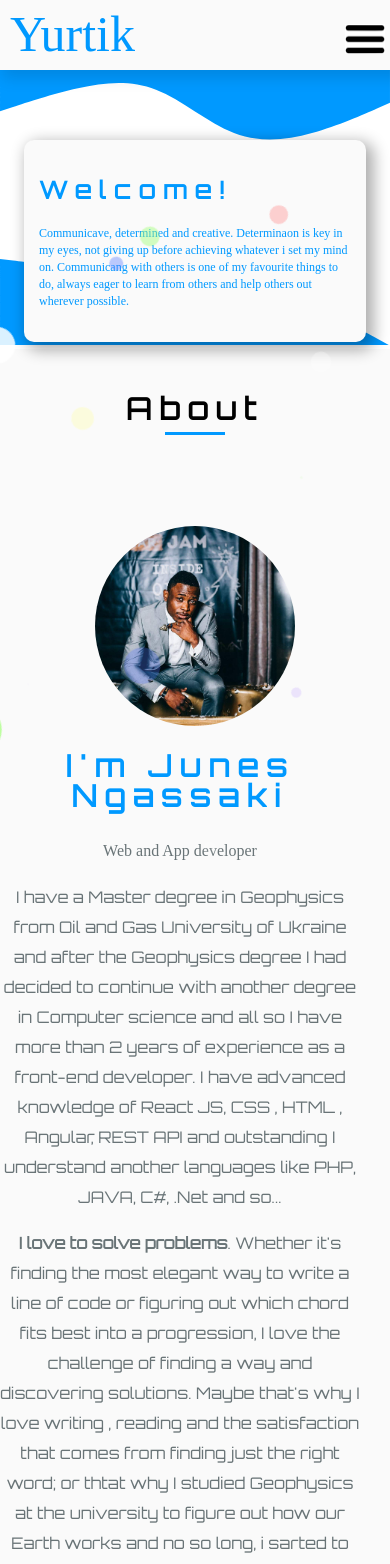
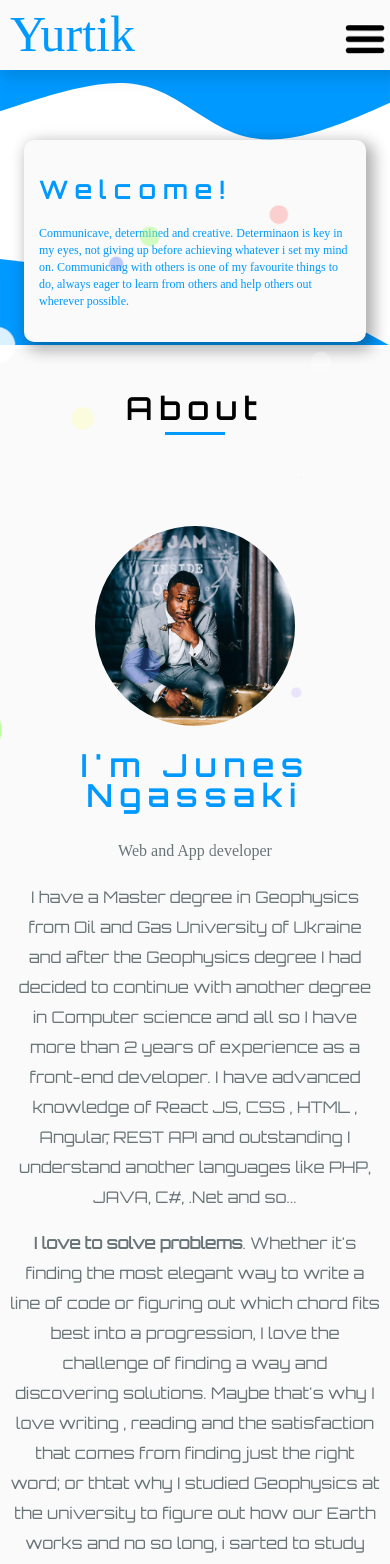
Before and after one commit to Cardorel/portfolio, a React (Create React App) app: page / in a window 390 px wide. Shown: the top 1564 px of the page. Built offline with nearby package versions, Linux system fonts and the light colour scheme; a web font is replaced by a local one.

Commit message:
profil content

```diff
--- a/src/Components/ABOUT/about.styles.scss
+++ b/src/Components/ABOUT/about.styles.scss
@@ -115,6 +115,10 @@
                 text-align: center;
                 font-size: 14px;
             }
+
+            .profil_content{
+                padding: 0 10px !important;
+            }
         }
     }
 }
--- a/src/Components/PROJECTS/index.jsx
+++ b/src/Components/PROJECTS/index.jsx
@@ -19,7 +19,8 @@ export default function Project() {
         </div>
         <div className="porject_img_content">
           {
-            data && data.map(({bgImage,description,source,title}) => <ImgProject
+            data && data.map(({ bgImage, description, source, title }, idx) => <ImgProject
+            key={idx}
             title={title}
             description={description}
             imgSrc={bgImage}
```
